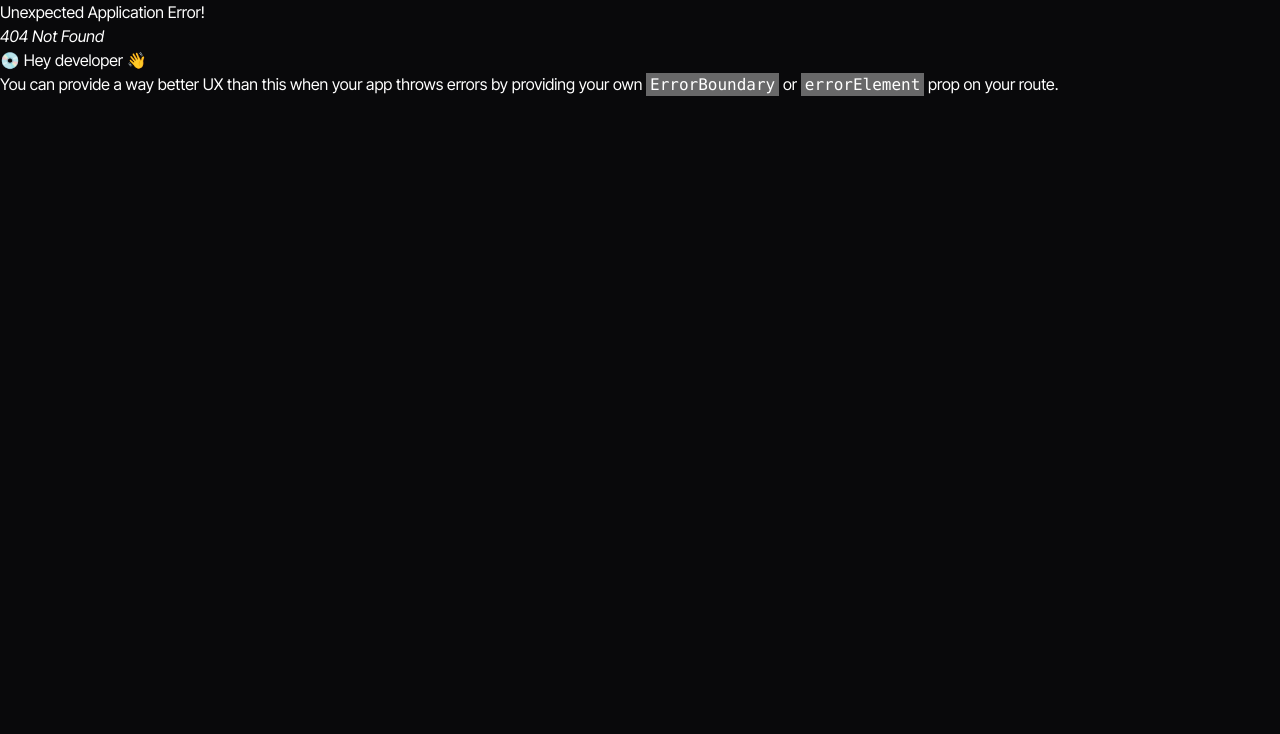
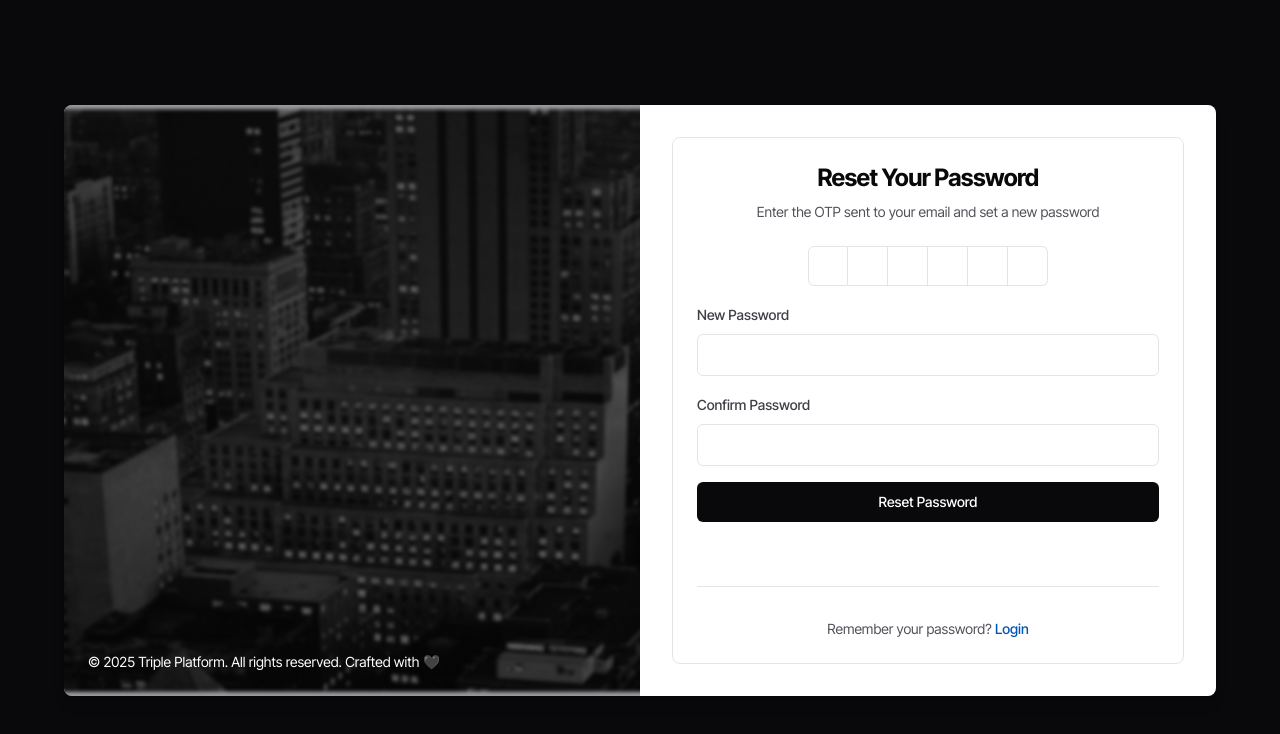
Before and after one commit to Taha1dev/triple-platform, a React (Vite) app: page /reset-password in a window 1280 px wide. Before the commit this address had no page. Shown: the top 734 px of the page. Built offline with nearby package versions, Linux system fonts and the light colour scheme.

Commit message:
auth pages

```diff
--- a/package.json
+++ b/package.json
@@ -14,6 +14,7 @@
     "axios": "^1.7.9",
     "class-variance-authority": "^0.7.1",
     "clsx": "^2.1.1",
+    "input-otp": "^1.4.1",
     "lucide-react": "^0.469.0",
     "react": "^18.2.0",
     "react-dom": "^18.2.0",
--- a/src/app/dashboard/pages/Login.tsx
+++ b/src/app/dashboard/pages/Login.tsx
@@ -9,6 +9,7 @@ import {
 import { Button } from '@/components/ui/button'
 import { useForm } from 'react-hook-form'
 import FormField, { FormFieldProps } from '../components/FormField'
+import { Link } from 'react-router-dom'
 interface FormValues {
   username: string
   password: string
@@ -40,8 +41,26 @@ export default function Login() {
     console.log('Form data submitted:', data)
   }
   return (
-    <div className=' bg-zinc-950 flex h-screen items-center justify-center bg-hero-pattern bg-no-repeat bg-cover'>
-      <Card className=' w-full max-w-md mx-2 bg-white rounded-lg lg:mx-auto min-h-96 backdrop-blur-sm shadow-lg'>
+    <main className='bg-zinc-950 flex h-screen items-center justify-center'>
+      <section className='grid grid-cols-1 lg:grid-cols-2 w-full max-w-6xl mx-4 bg-white rounded-lg shadow-lg overflow-hidden'>
+        {/* Image Section */}
+        <article className='hidden lg:block relative'>
+          <img
+            src='/banner.png'
+            alt='Login Visual'
+            className='w-full h-full object-cover'
+          />
+          <footer className='absolute inset-0 bg-black bg-opacity-40 flex items-end p-6'>
+            <p className='text-white text-sm'>
+              © {new Date().getFullYear()} Triple Platform. All rights reserved.
+              Crafted with 🖤
+            </p>
+          </footer>
+        </article>
+
+        {/* Form Section */}
+        <article className='p-8'>
+          <Card className='bg-transparent shadow-none'>
             <CardHeader className='space-y-2'>
               <CardTitle className='text-center text-2xl font-bold text-zinc-950'>
                 Welcome Back
@@ -53,38 +72,39 @@ export default function Login() {
             <CardContent>
               <form onSubmit={handleSubmit(onSubmit)} className='space-y-4'>
                 {FormFields.map(e => (
-              <div key={e.id}>
+                  <div key={e.id} className='w-full'>
                     <FormField {...e} />
                   </div>
                 ))}
-            <a
-              href='#'
+                <Link
+                  to='/reset-password'
                   className='inline-block text-sm text-theme-variant hover:underline transition-colors duration-200'
                 >
                   Forgot password?
-            </a>
+                </Link>
                 <Button
                   type='submit'
-              className='w-full bg-theme-primary text-white font-medium py-2 rounded-md  transition-colors duration-200'
+                  className='w-full bg-theme-primary text-white font-medium py-2 rounded-md transition-colors duration-200 mt-6'
                 >
                   LOGIN
                 </Button>
               </form>
             </CardContent>
             <CardFooter className='flex flex-col items-center space-y-4 py-6'>
-          <div className='w-full border-t border-zinc-200 my-4'></div>{' '}
-          {/* Divider */}
-          <div className='text-sm text-zinc-600'>
+              <div className='w-full border-t border-zinc-200 my-4'></div>
+              <p className='text-sm text-zinc-600'>
                 Don't have an account?{' '}
-            <a
-              href='#'
+                <Link
+                  to='/register'
                   className='font-medium text-theme-variant hover:underline transition-colors duration-200'
                 >
                   SIGN UP
-            </a>
-          </div>
+                </Link>
+              </p>
             </CardFooter>
           </Card>
-    </div>
+        </article>
+      </section>
+    </main>
   )
 }
--- a/src/app/dashboard/pages/Register.tsx
+++ b/src/app/dashboard/pages/Register.tsx
@@ -9,6 +9,7 @@ import {
 import { Button } from '@/components/ui/button'
 import { useForm } from 'react-hook-form'
 import FormField, { FormFieldProps } from '../components/FormField'
+import { Link } from 'react-router-dom'
 interface FormValues {
   username: string
   password: string
@@ -67,53 +68,66 @@ export default function Register() {
     console.log('Form data submitted:', data)
   }
   return (
-    <div className=' bg-zinc-950 flex h-screen items-center justify-center bg-hero-pattern bg-no-repeat bg-cover'>
-      <Card className='w-full max-w-3xl mx-2 bg-white rounded-lg lg:mx-auto min-h-96 backdrop-blur-sm shadow-lg'>
+    <main className='bg-zinc-950 flex h-screen items-center justify-center'>
+      <section className='grid grid-cols-1 lg:grid-cols-2 w-full max-w-6xl mx-4 bg-white rounded-lg shadow-lg overflow-hidden'>
+        {/* Image Section */}
+        <article className='hidden lg:block relative'>
+          <img
+            src='/banner.png'
+            alt='Register Visual'
+            className='w-full h-full object-cover'
+          />
+          <footer className='absolute inset-0 bg-black bg-opacity-40 flex items-end p-6'>
+            <p className='text-white text-sm'>
+              © {new Date().getFullYear()} Triple Platform. All rights reserved.
+              Crafted with 🖤
+            </p>
+          </footer>
+        </article>
+
+        {/* Form Section */}
+        <article className='p-8'>
+          <Card className='bg-transparent shadow-none'>
             <CardHeader className='space-y-2'>
               <CardTitle className='text-center text-2xl font-bold text-zinc-950'>
-            Welcome Back
+                Create Your Account
               </CardTitle>
               <p className='text-center text-sm text-zinc-600'>
-            Please log in to your account
+                Join us to get started on your journey
               </p>
             </CardHeader>
             <CardContent>
               <form onSubmit={handleSubmit(onSubmit)} className='space-y-4'>
-            <div className='grid grid-cols-1 sm:grid-cols-2 lg:grid-cols-2 gap-6 lg:gap-2 w-full'>
+                <div className='grid grid-cols-1 sm:grid-cols-2 gap-4'>
                   {FormFields.map(e => (
                     <div key={e.id}>
                       <FormField {...e} />
                     </div>
                   ))}
                 </div>
-            <a
-              href='#'
-              className='inline-block text-sm text-theme-variant hover:underline transition-colors duration-200'
-            >
-              Forgot password?
-            </a>
                 <Button
                   type='submit'
-              className='w-full bg-theme-primary text-white font-medium py-2 rounded-md  transition-colors duration-200'
+                  className='w-full bg-theme-primary text-white font-medium py-2 rounded-md transition-colors duration-200 mt-6'
                 >
-              LOGIN
+                  REGISTER
                 </Button>
               </form>
             </CardContent>
             <CardFooter className='flex flex-col items-center space-y-4 py-6'>
-          <div className='w-full border-t border-zinc-200 my-4'></div>{' '}
-          {/* Divider */}
-          <div className='text-sm text-zinc-600'>
-            Don't have an account?{' '}
-            <a
-              href='#'
+              <div className='w-full border-t border-zinc-200 my-4'></div>
+              <p className='text-sm text-zinc-600'>
+                Already have an account?{' '}
+                <Link
+                  to='/login'
                   className='font-medium text-theme-variant hover:underline transition-colors duration-200'
                 >
-              SIGN UP
-            </a>
-          </div>
+                  LOGIN
+                </Link>
+              </p>
             </CardFooter>
           </Card>
-    </div>
+        </article>
+      </section>
+    </main>
   )
 }
--- /dev/null
+++ b/src/app/dashboard/pages/ResetPassword.tsx
@@ -0,0 +1,156 @@
+/* eslint-disable @typescript-eslint/no-explicit-any */
+import { useState } from 'react'
+import {
+  Card,
+  CardHeader,
+  CardTitle,
+  CardDescription,
+  CardContent,
+  CardFooter,
+} from '@/components/ui/card'
+import { Button } from '@/components/ui/button'
+import {
+  InputOTP,
+  InputOTPGroup,
+  InputOTPSlot,
+} from '@/components/ui/input-otp'
+
+export default function ResetPassword() {
+  const [otp, setOtp] = useState('')
+  const [newPassword, setNewPassword] = useState('')
+  const [confirmPassword, setConfirmPassword] = useState('')
+
+  const handleSubmit = (e: any) => {
+    e.preventDefault()
+
+    if (!otp || !newPassword || !confirmPassword) {
+      alert('All fields are required!')
+      return
+    }
+
+    if (otp.length < 6) {
+      alert('OTP must be 6 digits!')
+      return
+    }
+
+    if (newPassword !== confirmPassword) {
+      alert('Passwords do not match!')
+      return
+    }
+
+    console.log('OTP:', otp)
+    console.log('New Password:', newPassword)
+    alert('Password reset successfully!')
+  }
+
+  return (
+    <main className='bg-zinc-950 flex h-screen items-center justify-center'>
+      <section className='grid grid-cols-1 lg:grid-cols-2 w-full max-w-6xl mx-4 bg-white rounded-lg shadow-lg overflow-hidden'>
+        {/* Image Section */}
+        <article className='hidden lg:block relative'>
+          <img
+            src='/banner.png' // Replace with your image path
+            alt='Reset Password Visual'
+            className='w-full h-full object-cover'
+          />
+          <footer className='absolute inset-0 bg-black bg-opacity-40 flex items-end p-6'>
+            <p className='text-white text-sm'>
+              © {new Date().getFullYear()} Triple Platform. All rights reserved.
+              Crafted with 🖤
+            </p>
+          </footer>
+        </article>
+
+        {/* Form Section */}
+        <article className='p-8'>
+          <Card className='bg-transparent shadow-none'>
+            <CardHeader className='space-y-2'>
+              <CardTitle className='text-center text-2xl font-bold text-zinc-950'>
+                Reset Your Password
+              </CardTitle>
+              <CardDescription className='text-center text-sm text-zinc-600'>
+                Enter the OTP sent to your email and set a new password
+              </CardDescription>
+            </CardHeader>
+            <CardContent>
+              <form onSubmit={handleSubmit} className='space-y-4'>
+                {/* OTP Input */}
+                <div className='flex justify-center'>
+                  <InputOTP
+                    maxLength={6}
+                    value={otp}
+                    onChange={value => setOtp(value)}
+                  >
+                    <InputOTPGroup>
+                      {Array.from({ length: 6 }).map((_, index) => (
+                        <InputOTPSlot key={index} index={index} />
+                      ))}
+                    </InputOTPGroup>
+                  </InputOTP>
+                </div>
+
+                {/* New Password Field */}
+                <div className='space-y-2'>
+                  <label
+                    htmlFor='newPassword'
+                    className='text-sm font-medium text-zinc-700'
+                  >
+                    New Password
+                  </label>
+                  <input
+                    type='password'
+                    id='newPassword'
+                    aria-label='New Password'
+                    value={newPassword}
+                    onChange={e => setNewPassword(e.target.value)}
+                    className='w-full px-3 py-2 border rounded-md focus:ring-2 focus:ring-theme-primary'
+                    required
+                  />
+                </div>
+
+                {/* Confirm Password Field */}
+                <div className='space-y-2'>
+                  <label
+                    htmlFor='confirmPassword'
+                    className='text-sm font-medium text-zinc-700'
+                  >
+                    Confirm Password
+                  </label>
+                  <input
+                    type='password'
+                    id='confirmPassword'
+                    aria-label='Confirm Password'
+                    value={confirmPassword}
+                    onChange={e => setConfirmPassword(e.target.value)}
+                    className='w-full px-3 py-2 border rounded-md focus:ring-2 focus:ring-theme-primary'
+                    required
+                  />
+                </div>
+
+                {/* Submit Button */}
+                <Button
+                  type='submit'
+                  className='w-full bg-theme-primary text-white font-medium py-2 rounded-md transition-colors duration-200'
+                >
+                  Reset Password
+                </Button>
+              </form>
+            </CardContent>
+            <CardFooter className='flex flex-col items-center space-y-4 py-6'>
+              <div className='w-full border-t border-zinc-200 my-4'></div>
+              <p className='text-sm text-zinc-600'>
+                Remember your password?{' '}
+                <a
+                  href='/login'
+                  className='font-medium text-theme-variant hover:underline transition-colors duration-200'
+                >
+                  Login
+                </a>
+              </p>
+            </CardFooter>
+          </Card>
+        </article>
+      </section>
+    </main>
+  )
+}
--- a/src/app/landing-page/components/buttons/PrimaryButton.tsx
+++ b/src/app/landing-page/components/buttons/PrimaryButton.tsx
@@ -1,5 +1,4 @@
 import { Link } from 'react-router-dom'
-
 export default function PrimaryButton({
   children,
   href,
@@ -8,8 +7,10 @@ export default function PrimaryButton({
   href?: string
 }) {
   return (
-    <button className='bg-theme-secondary text-pretty border-2 border-theme-secondary font-semibold text-xl text-theme-primary rounded-md px-4 py-2 w-fit flex items-center justify-center gap-2'>
-      <Link to={href || ''}>{children}</Link>
+    <button className='bg-theme-secondary border-2 border-theme-secondary font-semibold text-xl text-theme-primary rounded-md '>
+      <Link className='px-4 py-2 w-fit flex items-center justify-center gap-2' to={href || ''}>
+        {children}
+      </Link>
     </button>
   )
 }
--- a/src/app/landing-page/components/buttons/SecondaryButton.tsx
+++ b/src/app/landing-page/components/buttons/SecondaryButton.tsx
@@ -8,7 +8,8 @@ export default function SecondaryButton({
   href?: string
 }) {
   return (
-    <button className='bg-gradient-to-r from-[#1a1a1b] to-[#191919] border-2 border-theme-secondary font-semibold text-xl text-theme-secondary/85 rounded-md w-fit px-4 py-2'>
+    <button className='
+    bg-gradient-to-r from-[#1a1a1b] to-[#191919] border-2 border-theme-secondary font-semibold text-xl text-theme-secondary/85 rounded-md w-fit px-4 py-2'>
       <Link to={href || ''}>{children}</Link>
     </button>
   )
--- a/src/app/landing-page/components/landing-page/Footer.tsx
+++ b/src/app/landing-page/components/landing-page/Footer.tsx
@@ -75,7 +75,7 @@ const Footer = () => {
       {/* Copyright and Social Icons */}
       <div className='mt-8 border-t border-theme-secondary-40 pt-4 flex flex-col md:flex-row justify-between items-center gap-4'>
         <p className='text-xl text-theme-secondary text-center'>
-          © 2024 Tripple Platform. All Rights Reserved.
+          © {new Date().getFullYear()} Tripple Platform. All Rights Reserved.
         </p>
         <div className='flex gap-4'>
           <a href='#' aria-label='Instagram'>
--- a/src/app/landing-page/components/landing-page/MediaProvider.tsx
+++ b/src/app/landing-page/components/landing-page/MediaProvider.tsx
@@ -1,3 +1,4 @@
+/* eslint-disable @typescript-eslint/no-unused-vars */
 import { Users, Images, Globe } from 'lucide-react'
 import Heading from '../Heading'
 
@@ -30,9 +31,9 @@ export default function MediaProvider() {
   ]
   return (
     <section id='media' className='relative flex'>
-      {/* <div className='absolute top-10 right-0 bg-blur-pattern w-[2000px] h-[1000px] bg-cover'></div> */}
-      <div className='absolute bottom-52 overflow-x-hidden left-12 bg-blur-pattern w-[2000px] h-[1000px] bg-cover'></div>
-      <section className='container mx-auto py-8 px-4 md:px-8 lg:px-8 mb-4 flex-col-center gap-8 '>
+      {/* <div className='absolute top-10 right-72 bg-blur-pattern w-[2000px] h-[1000px] bg-cover'></div> */}
+      {/* <div className='absolute top-10 z-0 overflow-x-hidden left-72 bg-blur-pattern w-[1000px] h-[1000px] bg-contain bg-no-repeat'></div> */}
+      <section className='container z-20 mx-auto py-8 px-4 md:px-8 lg:px-8 mb-4 flex-col-center gap-8 '>
         <Heading
           sub='Why Sign Up as a Media Service Provider'
           main='Showcase Your Expertise, Expand Your Opportunities'
--- /dev/null
+++ b/src/components/ui/input-otp.tsx
@@ -0,0 +1,69 @@
+import * as React from "react"
+import { OTPInput, OTPInputContext } from "input-otp"
+import { Dot } from "lucide-react"
+
+import { cn } from "@/lib/utils"
+
+const InputOTP = React.forwardRef<
+  React.ElementRef<typeof OTPInput>,
+  React.ComponentPropsWithoutRef<typeof OTPInput>
+>(({ className, containerClassName, ...props }, ref) => (
+  <OTPInput
+    ref={ref}
+    containerClassName={cn(
+      "flex items-center gap-2 has-[:disabled]:opacity-50",
+      containerClassName
+    )}
+    className={cn("disabled:cursor-not-allowed", className)}
+    {...props}
+  />
+))
+InputOTP.displayName = "InputOTP"
+
+const InputOTPGroup = React.forwardRef<
+  React.ElementRef<"div">,
+  React.ComponentPropsWithoutRef<"div">
+>(({ className, ...props }, ref) => (
+  <div ref={ref} className={cn("flex items-center", className)} {...props} />
+))
+InputOTPGroup.displayName = "InputOTPGroup"
+
+const InputOTPSlot = React.forwardRef<
+  React.ElementRef<"div">,
+  React.ComponentPropsWithoutRef<"div"> & { index: number }
+>(({ index, className, ...props }, ref) => {
+  const inputOTPContext = React.useContext(OTPInputContext)
+  const { char, hasFakeCaret, isActive } = inputOTPContext.slots[index]
+
+  return (
+    <div
+      ref={ref}
+      className={cn(
+        "relative flex h-10 w-10 items-center justify-center border-y border-r border-input text-sm transition-all first:rounded-l-md first:border-l last:rounded-r-md",
+        isActive && "z-10 ring-2 ring-ring ring-offset-background",
+        className
+      )}
+      {...props}
+    >
+      {char}
+      {hasFakeCaret && (
+        <div className="pointer-events-none absolute inset-0 flex items-center justify-center">
+          <div className="h-4 w-px animate-caret-blink bg-foreground duration-1000" />
+        </div>
+      )}
+    </div>
+  )
+})
+InputOTPSlot.displayName = "InputOTPSlot"
+
+const InputOTPSeparator = React.forwardRef<
+  React.ElementRef<"div">,
+  React.ComponentPropsWithoutRef<"div">
+>(({ ...props }, ref) => (
+  <div ref={ref} role="separator" {...props}>
+    <Dot />
+  </div>
+))
+InputOTPSeparator.displayName = "InputOTPSeparator"
+
+export { InputOTP, InputOTPGroup, InputOTPSlot, InputOTPSeparator }
--- a/src/main.tsx
+++ b/src/main.tsx
@@ -5,6 +5,7 @@ import './index.css'
 import { createBrowserRouter, RouterProvider } from 'react-router-dom'
 import Login from './app/dashboard/pages/Login.tsx'
 import Register from './app/dashboard/pages/Register.tsx'
+import ResetPassword from './app/dashboard/pages/ResetPassword.tsx'
 const router = createBrowserRouter([
   {
     path: '/',
@@ -18,6 +19,10 @@ const router = createBrowserRouter([
     path: 'register',
     element: <Register />,
   },
+  {
+    path: 'reset-password',
+    element: <ResetPassword />,
+  },
 ])
 ReactDOM.createRoot(document.getElementById('root')!).render(
   <React.StrictMode>
--- a/tailwind.config.js
+++ b/tailwind.config.js
@@ -63,7 +63,16 @@ export default {
           '3': 'hsl(var(--chart-3))',
           '4': 'hsl(var(--chart-4))',
           '5': 'hsl(var(--chart-5))'
-        }
+        },
+        keyframes: {
+          "caret-blink": {
+            "0%,70%,100%": { opacity: "1" },
+            "20%,50%": { opacity: "0" },
+          },
+        },
+        animation: {
+          "caret-blink": "caret-blink 1.25s ease-out infinite",
+        },
       }
     }
   },
```
Also changed, not shown: 1 other file (tests, documents, lock files or other folders). Lines whose indentation alone changed are shown as unchanged.
